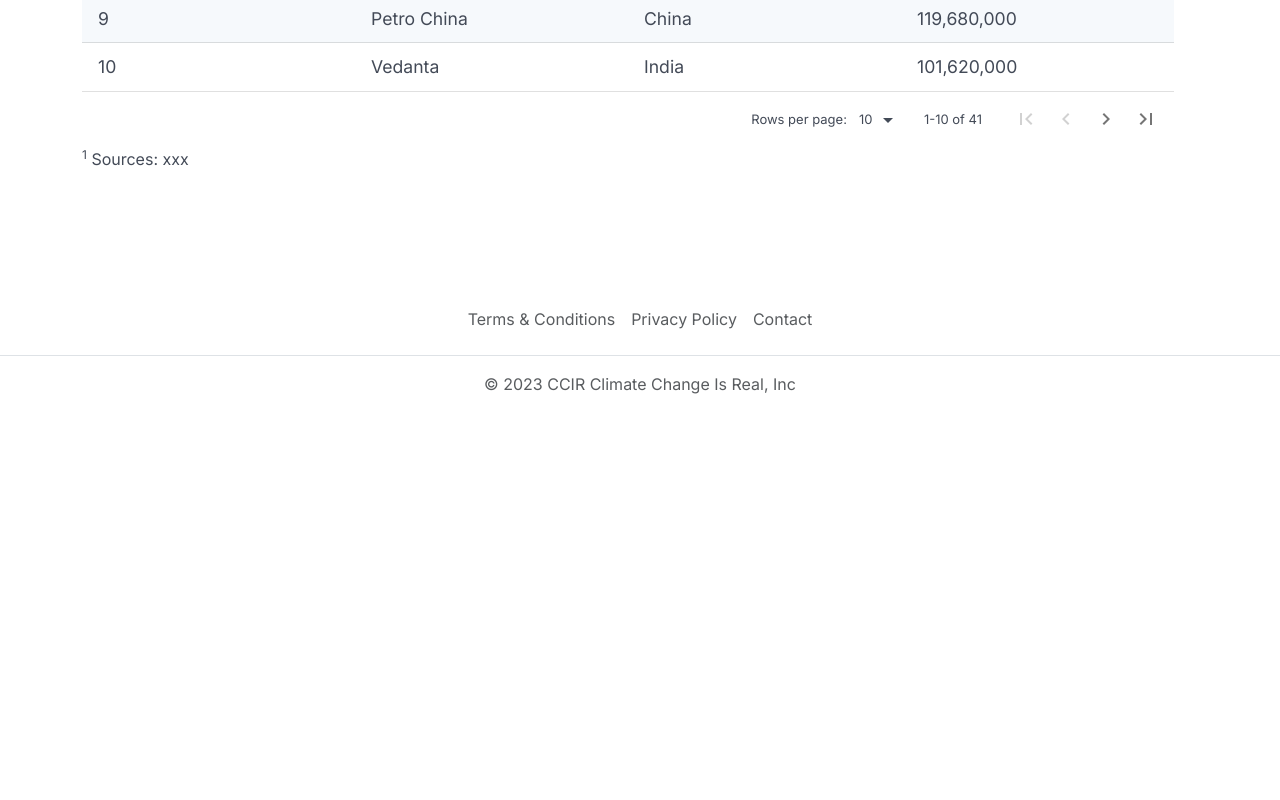
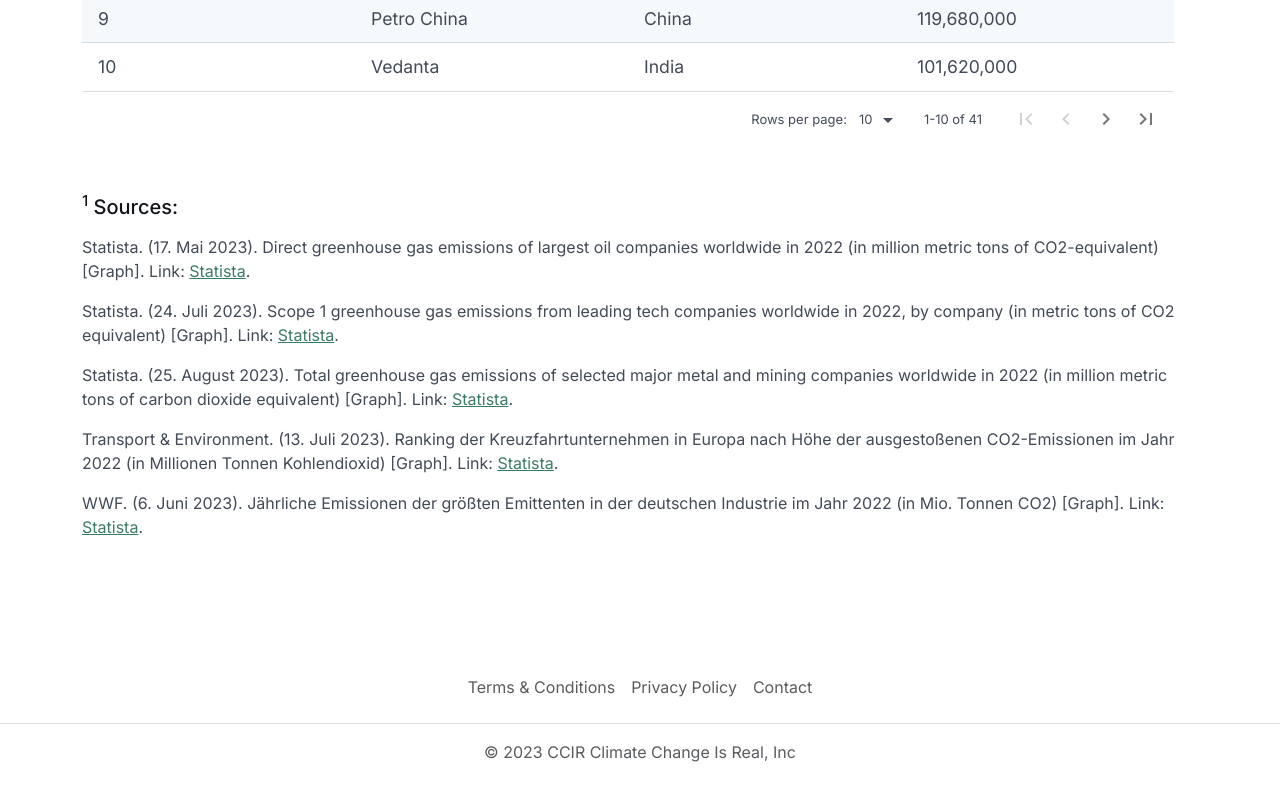
Before and after one commit to catmir/co2_radar, a Next.js app: page /report-2022 in a window 1280 px wide. Shown: the part 1297-2097 px from the top of the page. Before the commit the page ends 1749 px from the top, so only its background shows below. Built offline with nearby package versions, Linux system fonts and the light colour scheme.

Commit message:
Table Sources

```diff
--- a/pages/report-2022.js
+++ b/pages/report-2022.js
@@ -2,6 +2,7 @@
 import Header from "@/components/Header";
 import Footer from "@/components/Footer";
 import CustomTable from '@/components/CustomTable';
+import Link from "next/link";
 
 export default function Report2022() {
     const title = 'CO\u2082 Radar – Report 2022';
@@ -35,7 +36,15 @@
               <div className="row">
                 <h2 className="text-center text-primary fw-medium pb-1 pb-sm-2 mb-4">Selection of CO<sub>2</sub> Emitters<sup>1</sup></h2>
                 <CustomTable/>
-                <p style={{color: "#434a57"}}><sup>1</sup> Sources: xxx</p>
+                <div className="mt-5" style={{color: "#434a57"}}>
+                  <h3 className="fs-5 pb-2" style={{color: "#121519"}}><sup>1</sup> Sources:</h3>
+                  <p>Statista. (17. Mai 2023). Direct greenhouse gas emissions of largest oil companies worldwide in 2022 (in million metric tons of CO2-equivalent) [Graph]. Link: <Link className="text-primary" href="https://www-statista-com.pxz.iubh.de:8443/statistics/1267242/greenhouse-gas-emissions-of-select-oil-companies/">Statista</Link>.</p>
+                  <p>Statista. (24. Juli 2023). Scope 1 greenhouse gas emissions from leading tech companies worldwide in 2022, by company (in metric tons of CO2 equivalent) [Graph]. Link: <Link className="text-primary" href="https://www-statista-com.pxz.iubh.de:8443/statistics/1250461/greenhouse-gas-emissions-scope-1-top-tech-companies-worldwide/">Statista</Link>.</p>
+                  <p>Statista. (25. August 2023). Total greenhouse gas emissions of selected major metal and mining companies worldwide in 2022 (in million metric tons of carbon dioxide equivalent) [Graph]. Link: <Link className="text-primary" href="https://www-statista-com.pxz.iubh.de:8443/statistics/1409024/metal-mining-emissions-of-greenhouse-gases-by-company/">Statista</Link>.</p>
+                  <p>Transport & Environment. (13. Juli 2023). Ranking der Kreuzfahrtunternehmen in Europa nach Höhe der ausgestoßenen CO2-Emissionen im Jahr 2022 (in Millionen Tonnen Kohlendioxid) [Graph]. Link: <Link className="text-primary" href="https://de-statista-com.pxz.iubh.de:8443/statistik/daten/studie/1412754/umfrage/kreuzfahrtunternehmen-in-europa-nach-hoehe-der-co%25E2%2582%2582-emissionen/">Statista</Link>.</p>
+                  <p>WWF. (6. Juni 2023). Jährliche Emissionen der größten Emittenten in der deutschen Industrie im Jahr 2022 (in Mio. Tonnen CO2) [Graph]. Link: <Link className="text-primary" href="https://de-statista-com.pxz.iubh.de:8443/statistik/daten/studie/1389225/umfrage/groessten-emittenten-der-deutschen-industrie/">Statista</Link>.</p>
+                </div>
+
               </div>
             </section>
 
```
